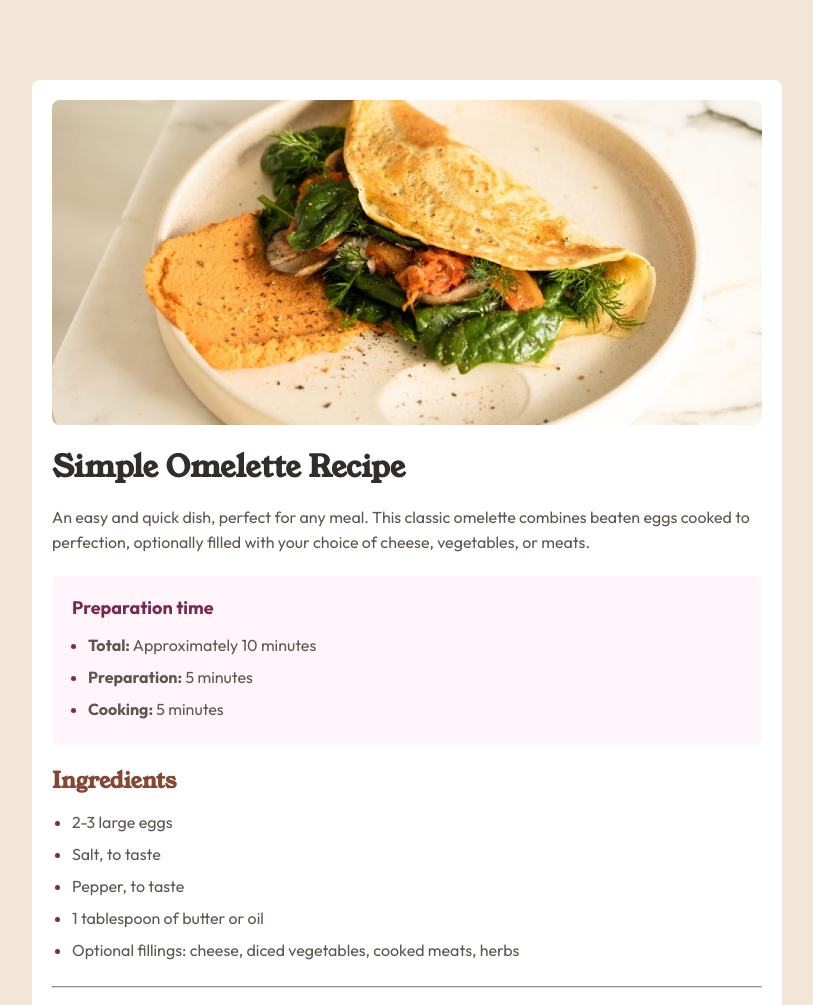
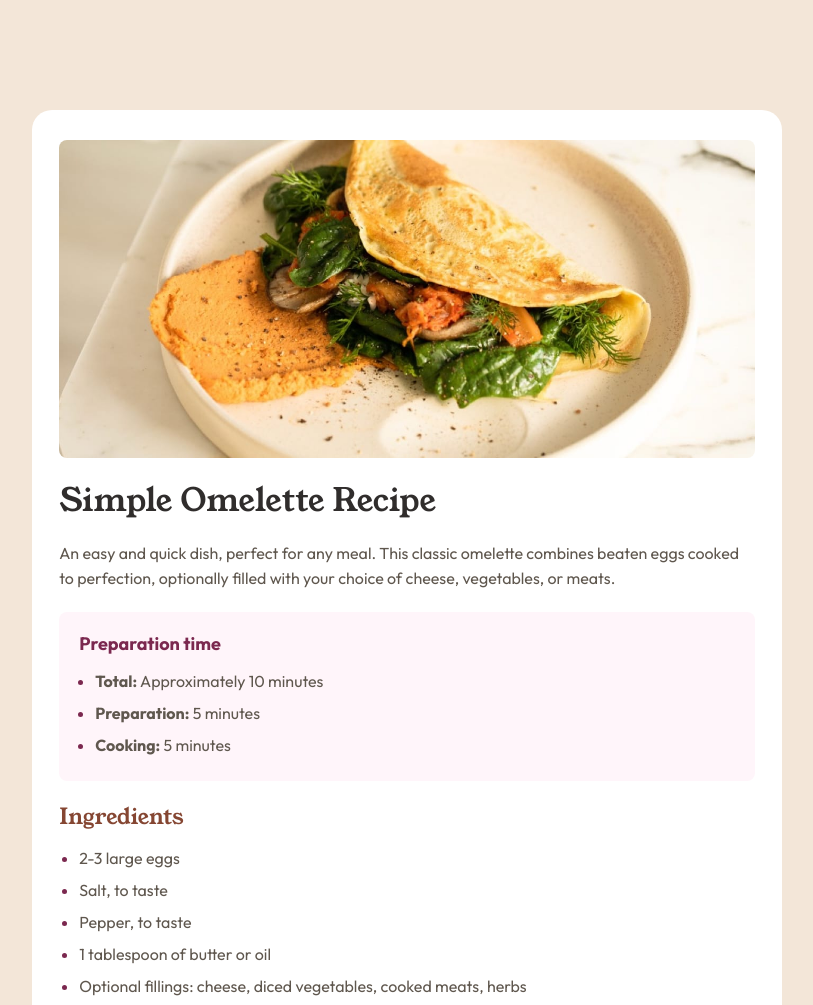
Before and after one commit to lindajensen/fem-recipe-page-main, a plain HTML site: page index.html in a window 1280 px wide. Shown: the top 1005 px of the page, without its empty margins (233-1046 px from the left). Drawn offline with Linux system fonts and the light colour scheme.

Commit message:
Update style.css

```diff
--- a/style.css
+++ b/style.css
@@ -39,7 +39,8 @@ img {
 h1 {
     font-family: "Young Serif", serif;
     padding: 1.25rem 0;
-    font-size: 1.875rem;
+    font-size: 2rem;
+    font-weight: 400;
     color: var(--darkcharcoal);
     line-height: 1.2;
 }
@@ -54,6 +55,7 @@ h3 {
     font-family: "Young Serif", serif;
     color: var(--nutmeg);
     font-size: 1.375rem;
+    font-weight: 400;
     margin-top: 1.25rem;
     margin-bottom: 0.625rem;
 }
@@ -151,9 +153,9 @@ table td {
     .card {
         width: 60%;
         max-width: 750px;
-        margin: 0 auto;
-        padding: 0 1.25rem;
-        border-radius: 8px;
+        margin: 30px auto;
+        padding: 0.625rem 1.7rem;
+        border-radius: 20px;
     }
 
     .container {
```
